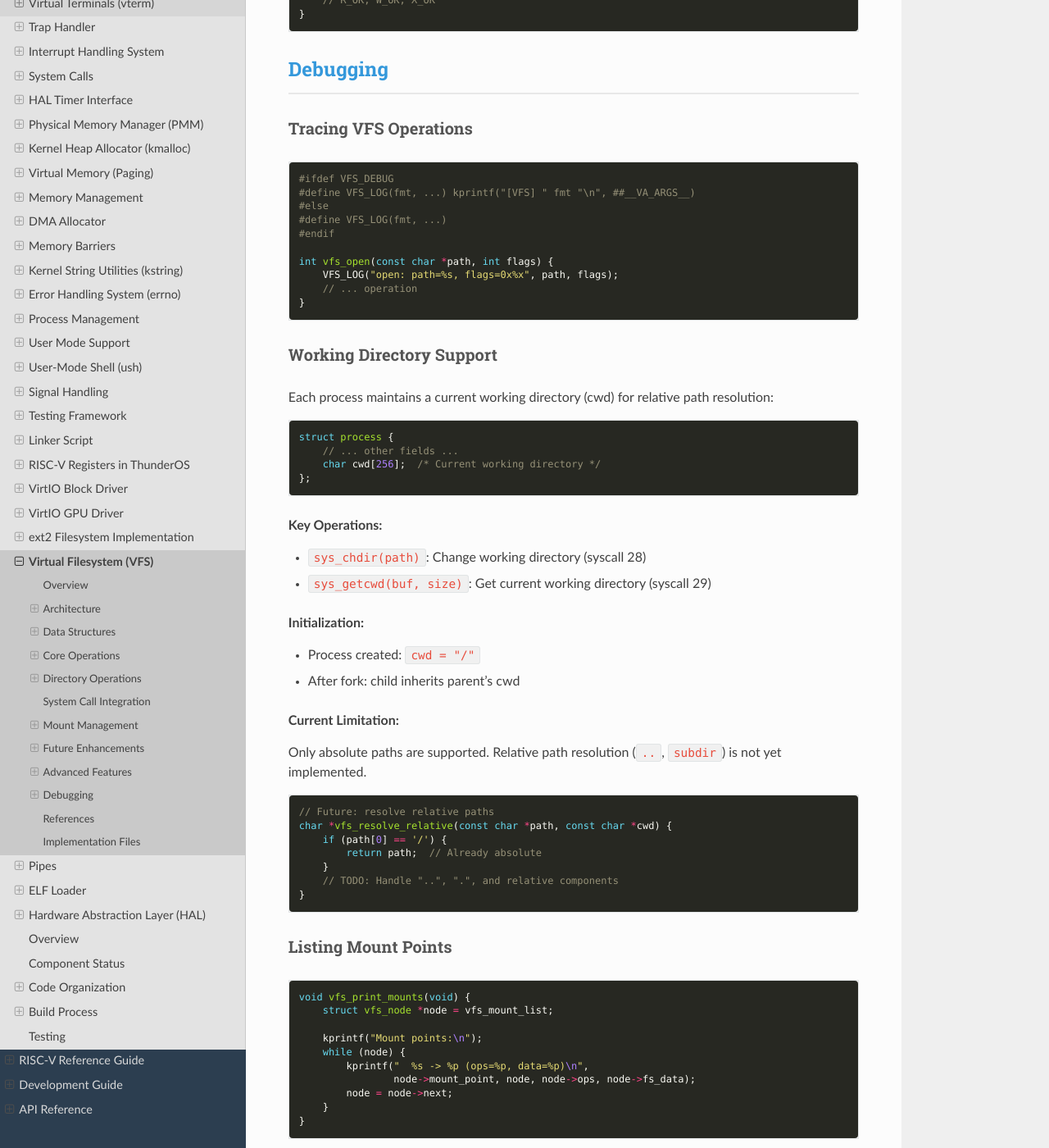
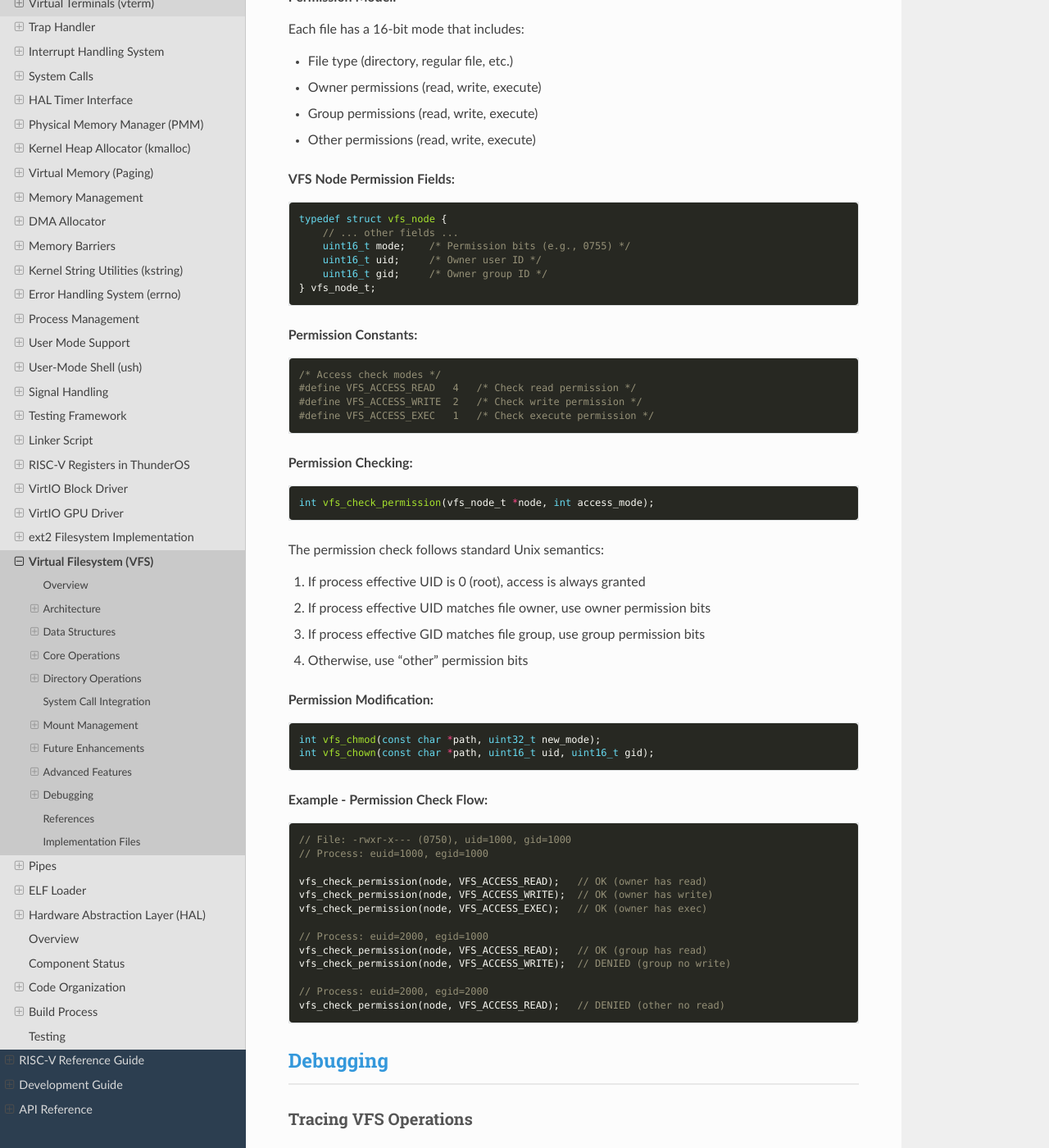
Before and after one commit to byteshiftlabs/thunderos, a Sphinx documentation site: the page built from docs/source/internals/vfs.rst, in a window 1280 px wide and 1400 px high, scrolled down 13300 px. Shown: the whole window at 82% size. Built offline with Sphinx 7.4.7 and the Read the Docs theme 3.1.0, drawn with Linux system fonts in a browser that asks for light colours; some of the changed text lies outside the part shown.

Commit message:
Updated documentation for file permissions feature
- Added syscalls documentation for getuid, getgid, geteuid, chmod, chown
- Updated syscall count from 36 to 43
- Added permission checking section to VFS documentation
- Added chmod and chown utilities to shell commands list
- Updated CHANGELOG with file permissions feature details

```diff
--- a/docs/source/internals/vfs.rst
+++ b/docs/source/internals/vfs.rst
@@ -723,12 +723,74 @@ File Locking
 Access Control
 ~~~~~~~~~~~~~~
 
+ThunderOS implements POSIX-style file permissions with owner, group, and other access levels.
+
+**Permission Model:**
+
+Each file has a 16-bit mode that includes:
+
+- File type (directory, regular file, etc.)
+- Owner permissions (read, write, execute)
+- Group permissions (read, write, execute)
+- Other permissions (read, write, execute)
+
+**VFS Node Permission Fields:**
+
 .. code-block:: c
 
-    int vfs_access(const char *path, int mode) {
-        // Check if process has read/write/execute permission
-        // R_OK, W_OK, X_OK
-    }
+    typedef struct vfs_node {
+        // ... other fields ...
+        uint16_t mode;    /* Permission bits (e.g., 0755) */
+        uint16_t uid;     /* Owner user ID */
+        uint16_t gid;     /* Owner group ID */
+    } vfs_node_t;
+
+**Permission Constants:**
+
+.. code-block:: c
+
+    /* Access check modes */
+    #define VFS_ACCESS_READ   4   /* Check read permission */
+    #define VFS_ACCESS_WRITE  2   /* Check write permission */
+    #define VFS_ACCESS_EXEC   1   /* Check execute permission */
+
+**Permission Checking:**
+
+.. code-block:: c
+
+    int vfs_check_permission(vfs_node_t *node, int access_mode);
+
+The permission check follows standard Unix semantics:
+
+1. If process effective UID is 0 (root), access is always granted
+2. If process effective UID matches file owner, use owner permission bits
+3. If process effective GID matches file group, use group permission bits
+4. Otherwise, use "other" permission bits
+
+**Permission Modification:**
+
+.. code-block:: c
+
+    int vfs_chmod(const char *path, uint32_t new_mode);
+    int vfs_chown(const char *path, uint16_t uid, uint16_t gid);
+
+**Example - Permission Check Flow:**
+
+.. code-block:: c
+
+    // File: -rwxr-x--- (0750), uid=1000, gid=1000
+    // Process: euid=1000, egid=1000
+
+    vfs_check_permission(node, VFS_ACCESS_READ);   // OK (owner has read)
+    vfs_check_permission(node, VFS_ACCESS_WRITE);  // OK (owner has write)
+    vfs_check_permission(node, VFS_ACCESS_EXEC);   // OK (owner has exec)
+
+    // Process: euid=2000, egid=1000
+    vfs_check_permission(node, VFS_ACCESS_READ);   // OK (group has read)
+    vfs_check_permission(node, VFS_ACCESS_WRITE);  // DENIED (group no write)
+
+    // Process: euid=2000, egid=2000
+    vfs_check_permission(node, VFS_ACCESS_READ);   // DENIED (other no read)
 
 Debugging
 ---------
```
Also changed, not shown: CHANGELOG.md (+22 -1 lines), docs/source/internals/shell.rst (+7 -1 lines), docs/source/internals/syscalls.rst (+172 -1 lines).
